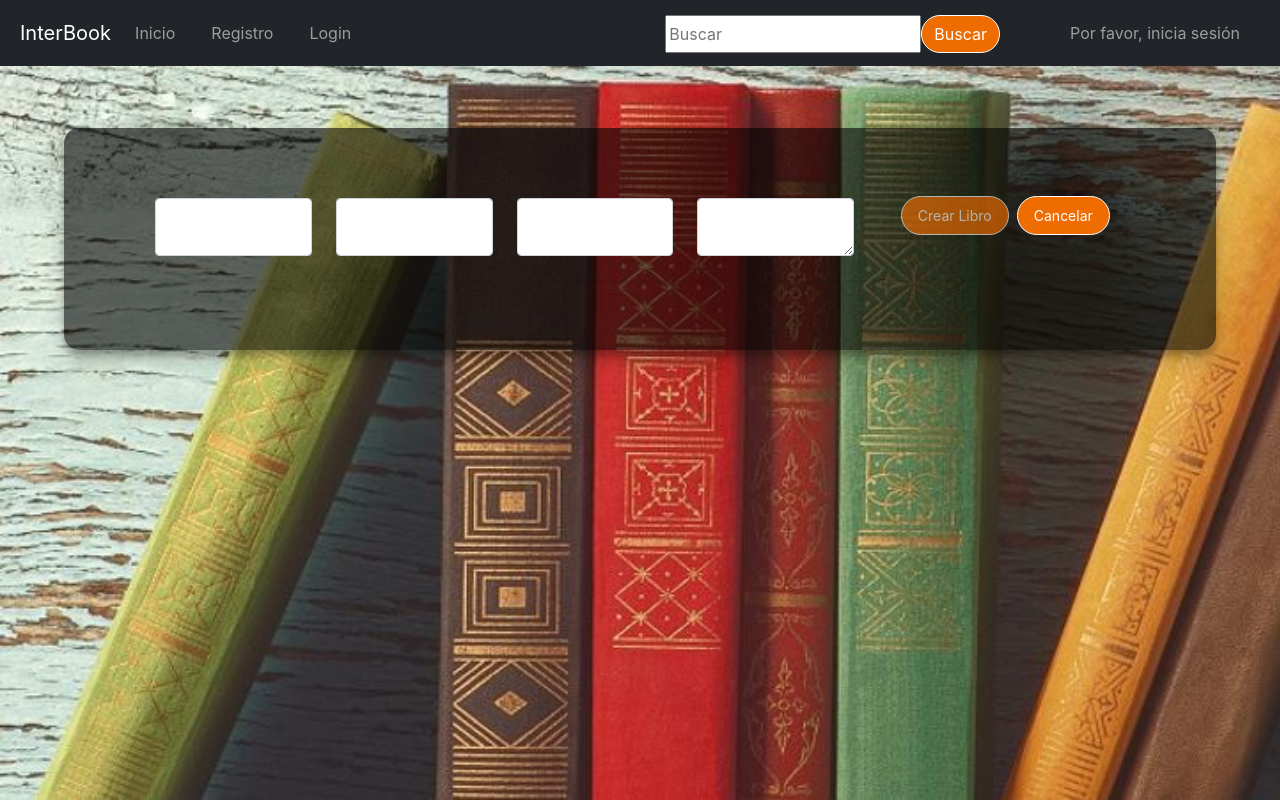
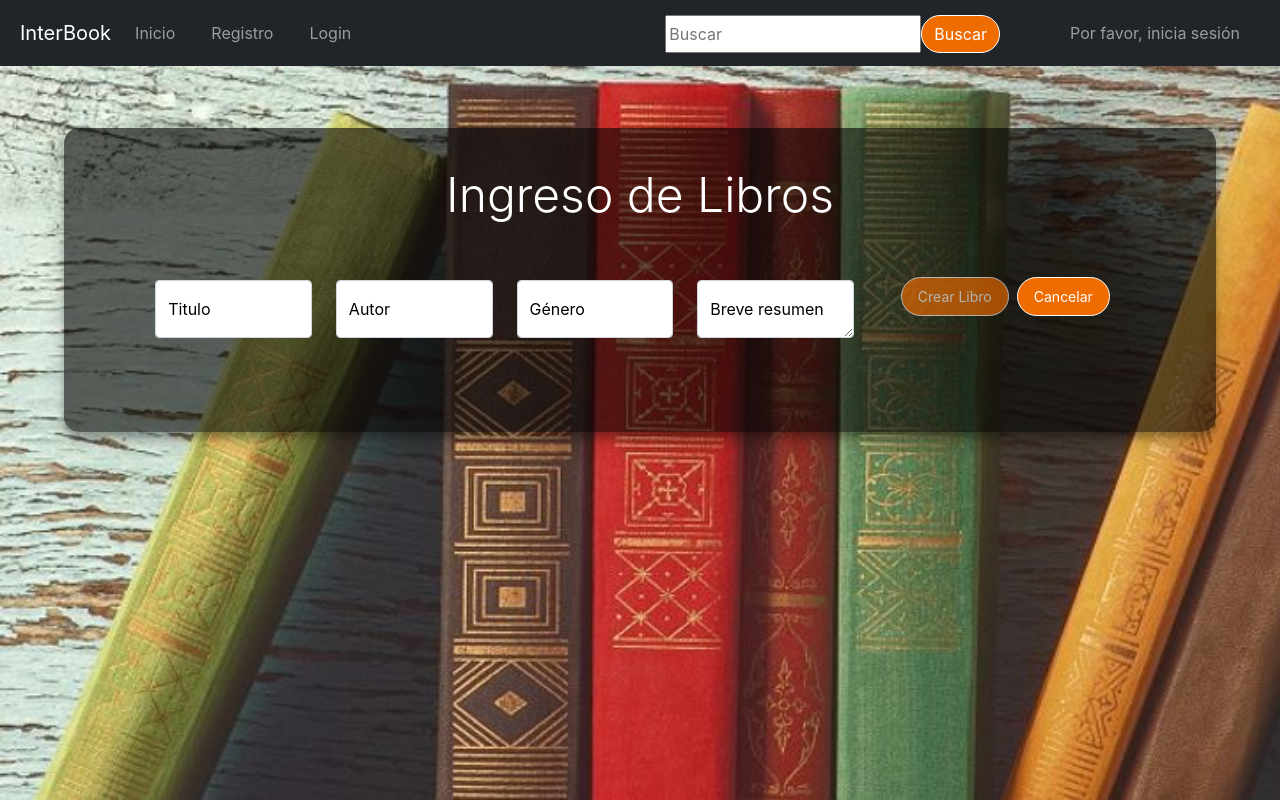
Before and after one commit to SebaNF/PG_Libros_Back_Final, a React (Create React App) app in the folder Donar_Libros/client/: page /new-book in a window 1280 px wide. Built offline with nearby package versions, Linux system fonts and the light colour scheme.

Commit message:
Modificaciones de css

```diff
--- a/Donar_Libros/client/src/App.css
+++ b/Donar_Libros/client/src/App.css
@@ -189,6 +189,5 @@ header {
 
 .form_newbook
 {
-  padding: 0;
-  margin: 0;
+  color:#000000;
 }
--- a/Donar_Libros/client/src/views/NewBook.jsx
+++ b/Donar_Libros/client/src/views/NewBook.jsx
@@ -20,6 +20,7 @@ const NewBook = () => {
 
     return (
         <div className='card_libro'>
+            <h1 className='display-5 mt-3'>Ingreso de Libros</h1>
             <NewBookForm title="" author="" genre="" summary="" onSubmitProp={createBookFromService}/>
         </div>
     );
```
